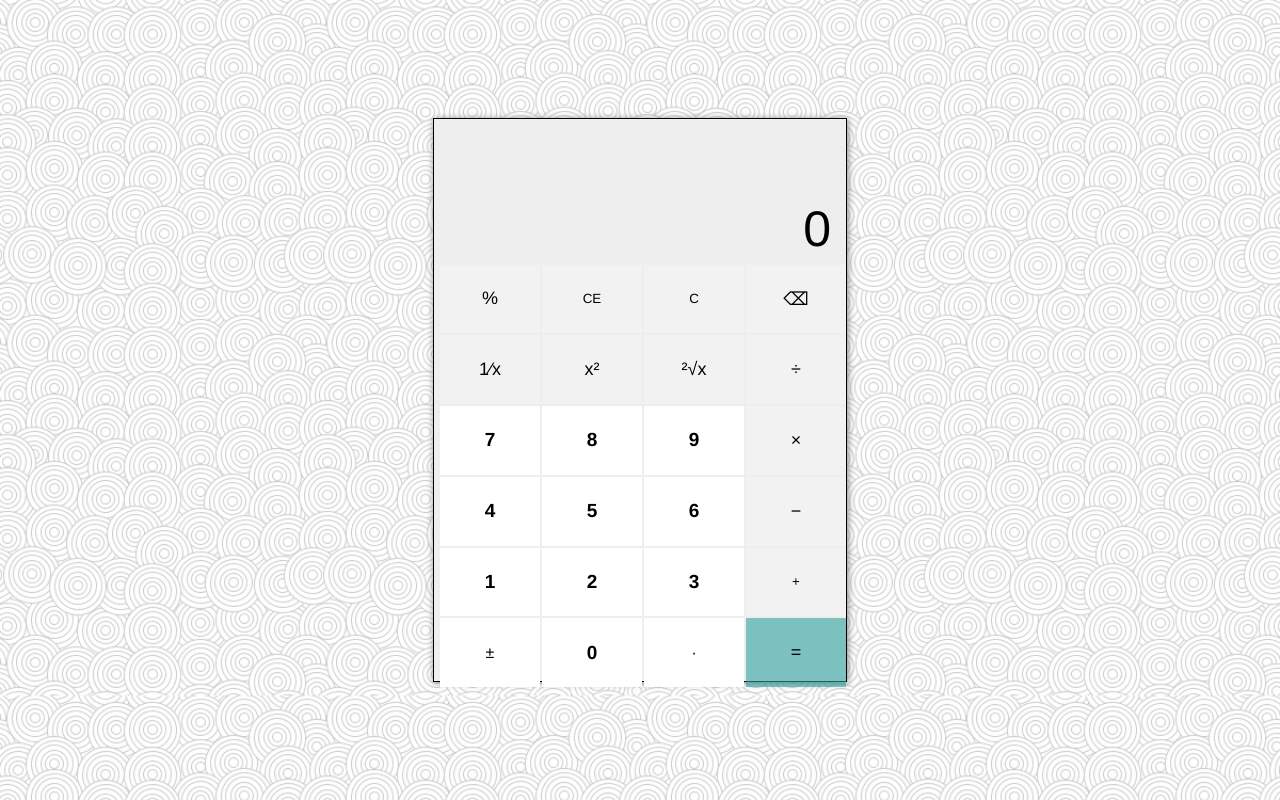
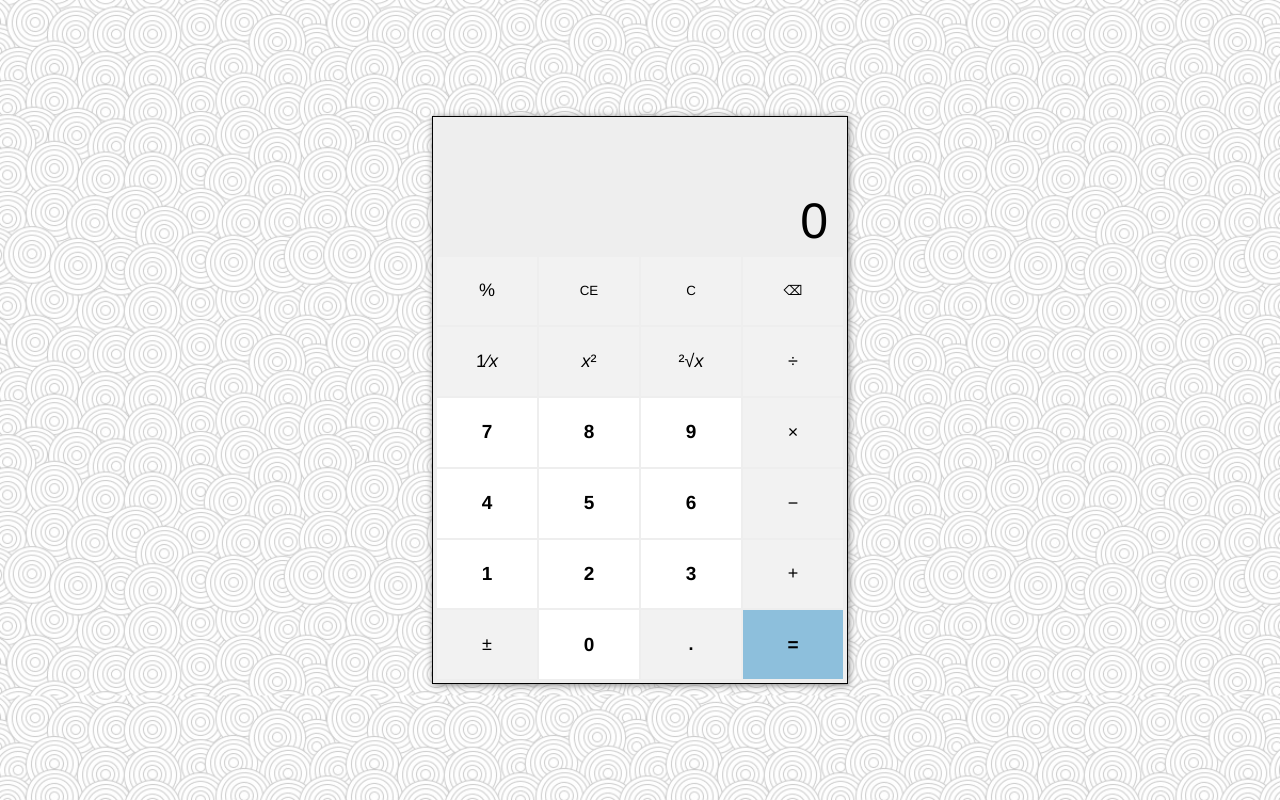
Before and after one commit to kylestarrett1/Vanilla-JS-Calculator, a plain HTML site: page index.html in a window 1280 px wide. Drawn offline with nearby package versions, Linux system fonts and the light colour scheme.

Commit message:
Functioning Calculator
All buttons function with the exception of the backspace

```diff
--- a/index.html
+++ b/index.html
@@ -11,31 +11,37 @@
 </head>
 <body>
     <div id="main-container">
-        <div id="displayResults">0</div>
-        <button id="percentage">&#37</button>
-        <button id="clearEntry">CE</button>
-        <button id="clearAll">C</button>
-        <button id="backSpace">&#9003</button>
-        <button id="reciprocal">1&#8725x</button>
-        <button id="sqrd">x&#178</button>
-        <button id="sqrt">&#178&#8730x</button>
-        <button id="divide">&#247</button>
-        <button id="seven">7</button>
-        <button id="eight">8</button>
-        <button id="nine">9</button>
-        <button id="mult">&#215</button>
-        <button id="four">4</button>
-        <button id="five">5</button>
-        <button id="six">6</button>
-        <button id="minus">&#8722</button>
-        <button id="one">1</button>
-        <button id="two">2</button>
-        <button id="three">3</button>
-        <button id="plus">&#43</button>
-        <button id="negPos">&#177</button>
-        <button id="zero">0</button>
-        <button id="decimal">&#8729</button>
-        <button id="equals">&#61</button>
+        <div id="display" class="display">0</div>
+
+        <button data-operator="percentage" class="operators">&#37</button>
+        <button id="clearEntry" class="clearEntry">CE</button>
+        <button id="clearAll" class="clearAll">C</button>
+        <button id="backSpace" class="backSpace">&#9003</button>
+
+        <button data-operator="reciprocal" class="operators">1&#8725<i>x</i></button>
+        <button data-operator="sqrd" class="operators"><i>x</i>&#178</button>
+        <button data-operator="sqrt" class="operators">&#178&#8730<i>x</i></button>
+        <button data-operator="divide" class="operators">&#247</button>
+
+        <button class="num" data-num="7">7</button>
+        <button class="num" data-num="8">8</button>
+        <button class="num" data-num="9">9</button>
+        <button data-operator="mult" class="operators">&#215</button>
+
+        <button class="num" data-num="4">4</button>
+        <button class="num" data-num="5">5</button>
+        <button class="num" data-num="6">6</button>
+        <button data-operator="minus" class="operators">&#8722</button>
+
+        <button class="num" data-num="1">1</button>
+        <button class="num" data-num="2">2</button>
+        <button class="num" data-num="3">3</button>
+        <button data-operator="plus" class="operators">&#43</button>
+
+        <button data-operator="reverseSign" class="operators">&#177</button>
+        <button class="num" data-num="0">0</button>
+        <button class="num" data-num=".">.</button>
+        <button id="equals" class="equals" data-result="">&#61</button>
     </div>
 
     <script type="text/javascript" src="tilt.js"></script>
--- a/script.js
+++ b/script.js
@@ -1,153 +1,150 @@
-const clearAll = document.getElementById("clearAll");
-const plus = document.getElementById("plus");
-const displayResults = document.getElementById("displayResults");
-const screenDisplay = document.querySelector("#displayResults");
-const buttons = document.querySelectorAll("button[id]");
+// Shortcut to get elements
+var el = function (element) {
+  if (element.charAt(0) === "#") {
+    // if passed an ID...
+    return document.querySelector(element); // returns single element
+  }
 
-clearAll.addEventListener("click", function () {
-  displayResults.innerHTML = "0";
-});
-
-const clickNumbers = buttons.forEach((btn) => {
-  btn.addEventListener("click", function () {
-    inputNumber(this.innerHTML);
-
-    var currentValue = screenDisplay.innerHTML;
-    console.log(currentValue);
-  });
-});
-
-const inputNumber = (number) => {
-  const screenNumber = screenDisplay.innerHTML;
-  if (screenNumber.length < 16) {
-    // limiting the number that can be inserted so you dont excede the limit and get something like 3.333333333333333e+21
-    screenDisplay.innerHTML = parseInt(screenNumber + number).toString();
-  }
+  return document.querySelectorAll(element); // Otherwise, returns a nodelist
 };
 
-const addition = plus.addEventListener("click", function () {
-  screenDisplay.innerHTML = 0;
-  const currentValue = screenDisplay.innerHTML;
+// Variables
+var console = console.log;
+var display = el("#display"), // Screen where results are displayed
+  equals = el("#equals"), // Equals button
+  nums = el(".num"), // List of numbers
+  operators = el(".operators"), // List of operators
+  theNum = "", // Current number
+  oldNum = "", // First number
+  resultNum, // Result
+  operator;
 
-  console.log(currentValue);
-});
+// When number is clicked. Get the current number selected
+var setNum = function () {
+  if (resultNum) {
+    // If a result was displayed, reset number
+    theNum = this.getAttribute("data-num");
+    resultNum = "";
+  } else {
+    // Otherwise, add a digit to previous number
+    theNum += this.getAttribute("data-num");
+  }
 
-$("#percentage").tilt({
+  display.innerHTML = theNum; // Display the current number
+  console(theNum);
+};
+
+// When operator is clicked. Pass number to oldNum and save operator
+var moveNum = function () {
+  oldNum = theNum;
+  theNum = "";
+  operator = this.getAttribute("data-operator");
+
+  console(operator);
+  equals.setAttribute("data-result", ""); // Reset result in attribute
+};
+
+//When equals is clicked. Calculate result
+var displayNum = function () {
+  // Convert string input to numbers
+  oldNum = parseFloat(oldNum);
+  theNum = parseFloat(theNum);
+
+  // Perform operation
+  switch (operator) {
+    case "plus":
+      resultNum = oldNum + theNum;
+      break;
+
+    case "minus":
+      resultNum = oldNum - theNum;
+      break;
+
+    case "mult":
+      resultNum = oldNum * theNum;
+      break;
+
+    case "divide":
+      resultNum = oldNum / theNum;
+      break;
+
+    case "percentage":
+      resultNum = oldNum % theNum;
+      break;
+
+    case "sqrd":
+      resultNum = oldNum ** 2;
+      break;
+
+    case "sqrt":
+      resultNum = Math.sqrt(oldNum);
+      break;
+
+    case "reciprocal":
+      resultNum = 1 / oldNum;
+      break;
+
+    case "reverseSign":
+      resultNum = oldNum - oldNum * 2;
+      break;
+
+    // If equal is pressed without an operator, keep number and continue
+    default:
+      resultNum = theNum;
+  }
+
+  // If NaN
+  if (isNaN(resultNum)) {
+    resultNum = "Error";
+  }
+
+  // Display results
+  display.innerHTML = resultNum;
+
+  equals.setAttribute("data-result", resultNum);
+
+  oldNum = 0;
+  theNum = resultNum;
+};
+
+var clearEntry = function () {
+  theNum = "";
+  display.innerHTML = "0";
+  equals.setAttribute("data-result", resultNum);
+};
+
+// When the clear button is pressed. Clear everything
+var clearAll = function () {
+  oldNum = "";
+  theNum = "";
+  display.innerHTML = "0";
+  equals.setAttribute("data-result", resultNum);
+};
+
+/*  The Click Events  */
+
+// Add click event to numbers
+for (var i = 0; i < nums.length; i++) {
+  nums[i].onclick = setNum;
+}
+
+// Add click event to operators
+for (var i = 0; i < operators.length; i++) {
+  operators[i].onclick = moveNum;
+}
+
+// Add click event to equal sign
+equals.onclick = displayNum;
+
+// Add click event to clear entry button
+el("#clearEntry").onclick = clearEntry;
+
+// Add click event to clear button
+el("#clearAll").onclick = clearAll;
+
+/*
+$("").tilt({
   glare: true,
   maxGlare: 0.5,
 });
-
-$("#clearEntry").tilt({
-  glare: true,
-  maxGlare: 0.5,
-});
-
-$("#clearAll").tilt({
-  glare: true,
-  maxGlare: 0.5,
-});
-
-$("#backSpace").tilt({
-  glare: true,
-  maxGlare: 0.5,
-});
-
-$("#reciprocal").tilt({
-  glare: true,
-  maxGlare: 0.5,
-});
-
-$("#sqrd").tilt({
-  glare: true,
-  maxGlare: 0.5,
-});
-
-$("#sqrt").tilt({
-  glare: true,
-  maxGlare: 0.5,
-});
-
-$("#divide").tilt({
-  glare: true,
-  maxGlare: 0.5,
-});
-
-$("#seven").tilt({
-  glare: true,
-  maxGlare: 0.5,
-});
-
-$("#eight").tilt({
-  glare: true,
-  maxGlare: 0.5,
-});
-
-$("#nine").tilt({
-  glare: true,
-  maxGlare: 0.5,
-});
-
-$("#mult").tilt({
-  glare: true,
-  maxGlare: 0.5,
-});
-
-$("#four").tilt({
-  glare: true,
-  maxGlare: 0.5,
-});
-
-$("#five").tilt({
-  glare: true,
-  maxGlare: 0.5,
-});
-
-$("#six").tilt({
-  glare: true,
-  maxGlare: 0.5,
-});
-
-$("#minus").tilt({
-  glare: true,
-  maxGlare: 0.5,
-});
-
-$("#one").tilt({
-  glare: true,
-  maxGlare: 0.5,
-});
-
-$("#two").tilt({
-  glare: true,
-  maxGlare: 0.5,
-});
-
-$("#three").tilt({
-  glare: true,
-  maxGlare: 0.5,
-});
-
-$("#plus").tilt({
-  glare: true,
-  maxGlare: 0.5,
-});
-
-$("#negPos").tilt({
-  glare: true,
-  maxGlare: 0.5,
-});
-
-$("#zero").tilt({
-  glare: true,
-  maxGlare: 0.5,
-});
-
-$("#decimal").tilt({
-  glare: true,
-  maxGlare: 0.5,
-});
-
-$("#equals").tilt({
-  glare: true,
-  maxGlare: 0.5,
-});
+*/
--- a/style.css
+++ b/style.css
@@ -11,7 +11,9 @@ body {
   position: absolute;
   top: 50%;
   left: 50%;
-  padding: 6px;
+  padding-left: 4px;
+  padding-bottom: 16px;
+  padding-right: 10px;
   transform: translate(-50%, -50%);
 
   grid-template-columns: 25% 25% 25% 25%;
@@ -26,14 +28,16 @@ body {
     "one two three plus"
     "negPos zero decimal equals";
 
+  grid-gap: 2px;
+
+  overflow: hidden;
+
   background-color: rgb(238, 238, 238);
-  border: 1px solid black;
+  border: 1px ridge black;
   box-shadow: 1px 1px 7px gray;
-
-  grid-gap: 2px 2px;
 }
 
-#displayResults {
+#display {
   font-family: "Helvetica", "Arial";
   font-size: 50px;
   grid-area: dr;
@@ -47,10 +51,9 @@ body {
   border: none;
 }
 
-#percentage {
+.operators {
   font-family: "Helvetica", "Arial";
   font-size: 18px;
-  grid-area: percentage;
 
   background-color: rgba(243, 243, 243, 0.952);
 
@@ -60,7 +63,7 @@ body {
   border: none;
 }
 
-#percentage:hover {
+.operators:hover {
   background-color: rgb(202, 202, 202);
   box-shadow: 1px 1px 1px grey;
 }
@@ -99,7 +102,6 @@ body {
 
 #backSpace {
   font-family: "Helvetica", "Arial";
-  font-size: 18px;
   grid-area: backSpace;
 
   background-color: rgba(243, 243, 243, 0.952);
@@ -114,343 +116,26 @@ body {
   box-shadow: 1px 1px 1px grey;
 }
 
-#reciprocal {
-  font-family: "Helvetica", "Arial";
-  font-size: 18px;
-  grid-area: reciprocal;
-
-  background-color: rgba(243, 243, 243, 0.952);
-
-  width: 100%;
-
-  border: none;
-}
-
-#reciprocal:hover {
-  background-color: rgb(202, 202, 202);
-  box-shadow: 1px 1px 1px grey;
-}
-
-#sqrd {
-  font-family: "Helvetica", "Arial";
-  font-size: 18px;
-  grid-area: sqrd;
-
-  background-color: rgba(243, 243, 243, 0.952);
-
-  width: 100%;
-
-  border: none;
-}
-
-#sqrd:hover {
-  background-color: rgb(202, 202, 202);
-  box-shadow: 1px 1px 1px grey;
-}
-
-#sqrt {
-  font-family: "Helvetica", "Arial";
-  font-size: 18px;
-  grid-area: sqrt;
-
-  background-color: rgba(243, 243, 243, 0.952);
-
-  width: 100%;
-
-  border: none;
-}
-
-#sqrt:hover {
-  background-color: rgb(202, 202, 202);
-  box-shadow: 1px 1px 1px grey;
-}
-
-#divide {
-  font-family: "Helvetica", "Arial";
-  font-size: 18px;
-  grid-area: divide;
-
-  background-color: rgba(243, 243, 243, 0.952);
-
-  width: 100%;
-
-  border: none;
-}
-
-#divide:hover {
-  background-color: rgb(202, 202, 202);
-  box-shadow: 1px 1px 1px grey;
-}
-
-#seven {
+.num {
   font-family: "Helvetica", "Arial";
   font-size: 19px;
   font-weight: bold;
-  grid-area: seven;
-
-  background-color: white;
-
-  width: 100%;
-
-  border: none;
-}
-
-#seven:hover {
-  background-color: rgb(202, 202, 202);
-  box-shadow: 1px 1px 1px grey;
-}
-
-#eight {
-  font-family: "Helvetica", "Arial";
-  font-size: 19px;
-  font-weight: bold;
-  grid-area: eight;
-
-  background-color: white;
-
-  width: 100%;
-
-  border: none;
-}
-
-#eight:hover {
-  background-color: rgb(202, 202, 202);
-  box-shadow: 1px 1px 1px grey;
-}
-
-#nine {
-  font-family: "Helvetica", "Arial";
-  font-size: 19px;
-  font-weight: bold;
-  grid-area: nine;
-
-  background-color: white;
-
-  width: 100%;
-
-  border: none;
-}
-
-#nine:hover {
-  background-color: rgb(202, 202, 202);
-  box-shadow: 1px 1px 1px grey;
-}
-
-#mult {
-  font-family: "Helvetica", "Arial";
-  font-size: 18px;
-  grid-area: mult;
-
-  background-color: rgba(243, 243, 243, 0.952);
-
-  width: 100%;
-
-  border: none;
-}
-
-#mult:hover {
-  background-color: rgb(202, 202, 202);
-  box-shadow: 1px 1px 1px grey;
-}
-
-#four {
-  font-family: "Helvetica", "Arial";
-  font-size: 19px;
-  font-weight: bold;
-  grid-area: four;
-
-  background-color: white;
-
-  width: 100%;
-
-  border: none;
-}
-
-#four:hover {
-  background-color: rgb(202, 202, 202);
-  box-shadow: 1px 1px 1px grey;
-}
-
-#five {
-  font-family: "Helvetica", "Arial";
-  font-size: 19px;
-  font-weight: bold;
-  grid-area: five;
-
-  background-color: white;
-
-  width: 100%;
-
-  border: none;
-}
-
-#five:hover {
-  background-color: rgb(202, 202, 202);
-  box-shadow: 1px 1px 1px grey;
-}
-
-#six {
-  font-family: "Helvetica", "Arial";
-  font-size: 19px;
-  font-weight: bold;
-  grid-area: six;
-
-  background-color: white;
-
-  width: 100%;
-
-  border: none;
-}
-
-#six:hover {
-  background-color: rgb(202, 202, 202);
-  box-shadow: 1px 1px 1px grey;
-}
-
-#minus {
-  font-family: "Helvetica", "Arial";
-  font-size: 18px;
-  grid-area: minus;
-
-  width: 100%;
-
-  background-color: rgba(243, 243, 243, 0.952);
-
-  border: none;
-}
-
-#minus:hover {
-  background-color: rgb(202, 202, 202);
-  box-shadow: 1px 1px 1px grey;
-}
-
-#one {
-  font-family: "Helvetica", "Arial";
-  font-size: 19px;
-  font-weight: bold;
-  grid-area: one;
-
-  width: 100%;
 
   background-color: white;
 
   border: none;
 }
 
-#one:hover {
+.num:hover {
   background-color: rgb(202, 202, 202);
   box-shadow: 1px 1px 1px grey;
 }
 
-#two {
+.num[data-num~="."] {
   font-family: "Helvetica", "Arial";
-  font-size: 19px;
-  font-weight: bold;
-  grid-area: two;
-
-  width: 100%;
-
-  background-color: white;
-
-  border: none;
-}
-
-#two:hover {
-  background-color: rgb(202, 202, 202);
-  box-shadow: 1px 1px 1px grey;
-}
-
-#three {
-  font-family: "Helvetica", "Arial";
-  font-size: 19px;
-  font-weight: bold;
-  grid-area: three;
-
-  width: 100%;
-
-  background-color: white;
-
-  border: none;
-}
-
-#three:hover {
-  background-color: rgb(202, 202, 202);
-  box-shadow: 1px 1px 1px grey;
-}
-
-#plus {
-  font-family: "Helvetica", "Arial";
-  grid-area: plus;
+  font-size: 18px;
 
   background-color: rgba(243, 243, 243, 0.952);
-
-  width: 100%;
-
-  border: none;
-}
-
-#plus:hover {
-  background-color: rgb(202, 202, 202);
-  box-shadow: 1px 1px 1px grey;
-}
-
-#negPos {
-  font-family: "Helvetica", "Arial";
-  font-size: 16px;
-  grid-area: negPos;
-
-  background-color: white;
-
-  width: 100%;
-
-  border: none;
-}
-
-#negPos:hover {
-  background-color: rgb(202, 202, 202);
-  box-shadow: 1px 1px 1px grey;
-}
-
-#zero {
-  font-family: "Helvetica", "Arial";
-  font-size: 19px;
-  font-weight: bold;
-  grid-area: zero;
-
-  background-color: white;
-
-  width: 100%;
-
-  border: none;
-}
-
-#zero:hover {
-  background-color: rgb(202, 202, 202);
-  box-shadow: 1px 1px 1px grey;
-}
-
-#decimal {
-  font-family: "Helvetica", "Arial";
-  font-size: 16px;
-  grid-area: decimal;
-
-  background-color: white;
-  width: 100%;
-
-  border: none;
-}
-
-#decimal:hover {
-  background-color: rgb(202, 202, 202);
-  box-shadow: 1px 1px 1px grey;
-}
-
-#equals {
-  font-family: "Helvetica", "Arial";
-  font-size: 18px;
-  grid-area: equals;
-
-  background-color: rgba(48, 161, 161, 0.596);
 
   width: 100%;
   height: 100%;
@@ -458,7 +143,18 @@ body {
   border: none;
 }
 
-#equals:hover {
-  background-color: rgb(37, 150, 190);
+.equals {
+  font-family: "Helvetica", "Arial";
+  font-size: 19px;
+  font-weight: bold;
+  grid-area: equals;
+
+  background-color: rgba(132, 187, 218, 0.918);
+
+  border: none;
+}
+
+.equals:hover {
+  background-color: rgba(48, 135, 185, 0.918);
   box-shadow: 1px 1px 1px grey;
 }
```
